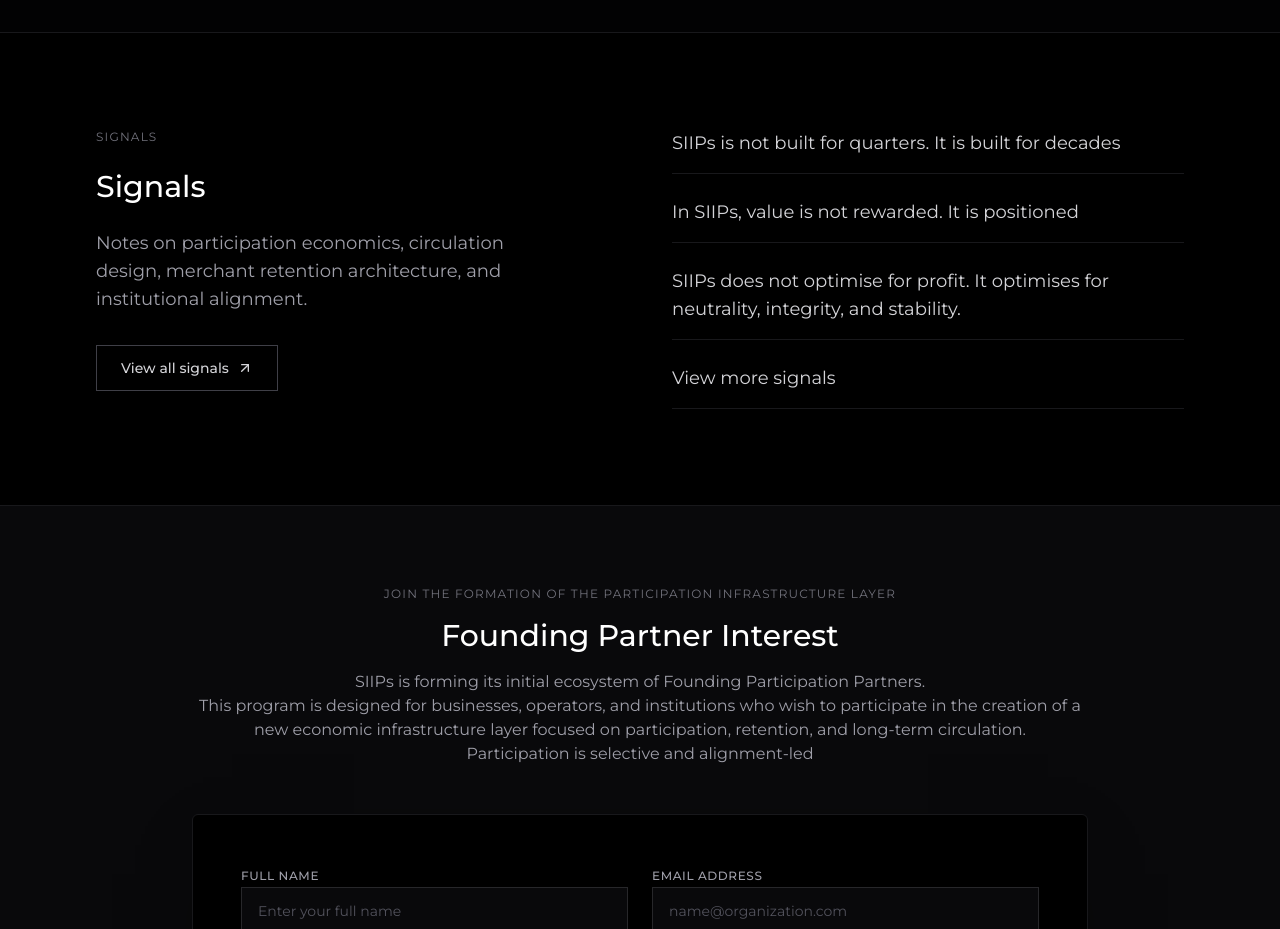
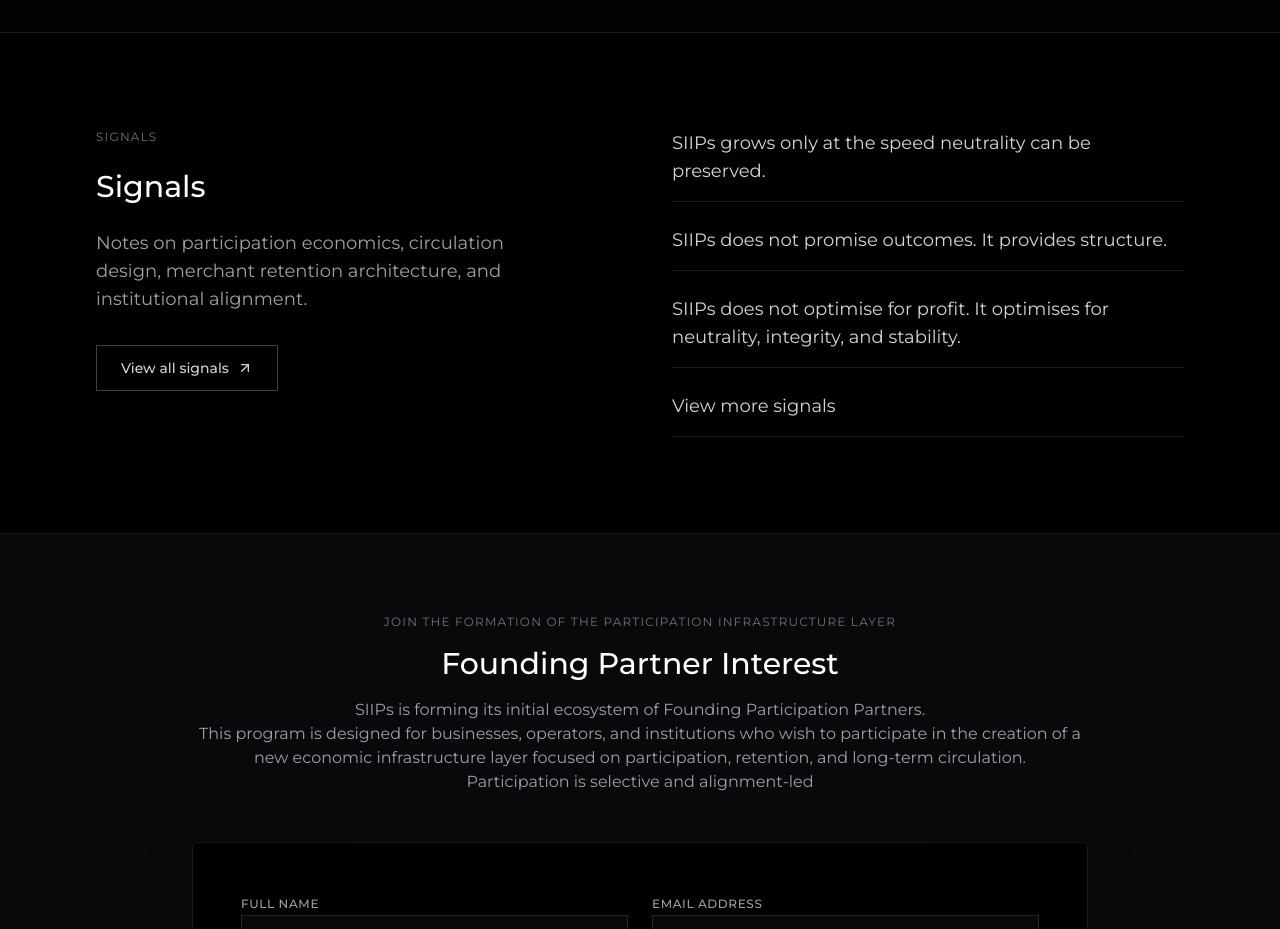
Before and after one commit to akmmubashir/siip-web, a Next.js app: page /home in a window 1280 px wide. Shown: the part 1900-2829 px from the top of the page. Built offline with nearby package versions, Linux system fonts and the light colour scheme.

Commit message:
added in new signals

```diff
--- a/app/data/signals.ts
+++ b/app/data/signals.ts
@@ -11,7 +11,7 @@ export const signals: Signal[] = [
     id: "1",
     slug: "why-participation-must-become-infrastructure",
     title: "Why Participation Must Become Infrastructure",
-    date: "2026-01-20",
+    date: "2026-01-19",
     excerpt:
       "Modern economies reward scale, optimise payments, and accelerate capital. Yet they do not measure participation.",
     body: `Modern economies reward scale, optimise payments, and accelerate capital. Yet they do not measure participation.
@@ -39,7 +39,7 @@ Participation begins with transparency.`,
     id: "3",
     slug: "siips-is-not-built-for-quarters-it-is-built-for-decades",
     title: "SIIPs is not built for quarters. It is built for decades",
-    date: "2026-01-23",
+    date: "2026-01-21",
     excerpt:
       "SIIPs is designed as long-term economic infrastructure, not a short-term venture.",
     body: `SIIPs is designed as long-term economic infrastructure, not a short-term venture.
@@ -53,7 +53,7 @@ We optimise for endurance, not acceleration.`,
     id: "4",
     slug: "in-siips-value-is-not-rewarded-it-is-positioned",
     title: "In SIIPs, value is not rewarded. It is positioned",
-    date: "2026-01-23",
+    date: "2026-01-22",
     excerpt: "SIIPs does not distribute rewards, cashback, or incentives.",
     body: `SIIPs does not distribute rewards, cashback, or incentives.
 Instead, it builds long-term economic position through verified participation.
@@ -84,6 +84,34 @@ distortion.
 Our only mandate is to preserve a neutral, trusted participation layer for the economy.
 `,
   },
+  {
+    id: "6",
+    slug: "siips-does-not-promise-outcomes-it-provides-structure",
+    title: "SIIPs does not promise outcomes. It provides structure.",
+    date: "2026-01-26",
+    excerpt: "SIIPs does not guarantee growth, returns, or success.",
+    body: `SIIPs does not guarantee growth, returns, or success.
+
+It builds a neutral participation architecture in which retention, circulation, and long-term
+position emerge naturally from real economic behaviour.
+
+Outcomes belong to participants.
+Structure belongs to SIIPs.`,
+  },
+  {
+    id: "7",
+    slug: "siips-grows-only-at-the-speed-neutrality-can-be-preserved",
+    title: "SIIPs grows only at the speed neutrality can be preserved.",
+    date: "2026-01-27",
+    excerpt: "SIIPs does not expand for scale, headlines, or valuation.",
+    body: `SIIPs does not expand for scale, headlines, or valuation.
+
+Expansion is permitted only when governance, integrity, and architectural discipline can be
+maintained without distortion.
+
+Stability is a prerequisite for growth.
+Not a by-product of it.`,
+  },
 ];
 export function getSignalBySlug(slug: string): Signal | undefined {
   return signals.find((signal) => signal.slug === slug);
```
